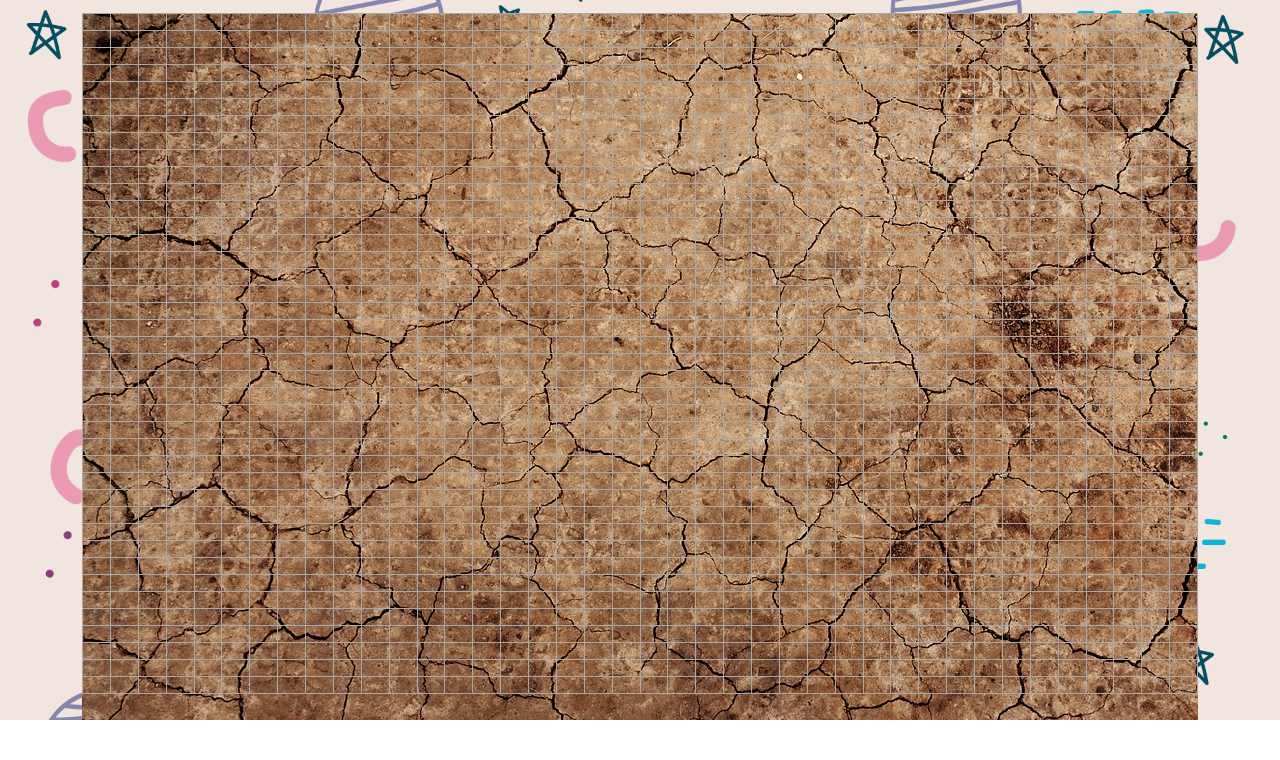
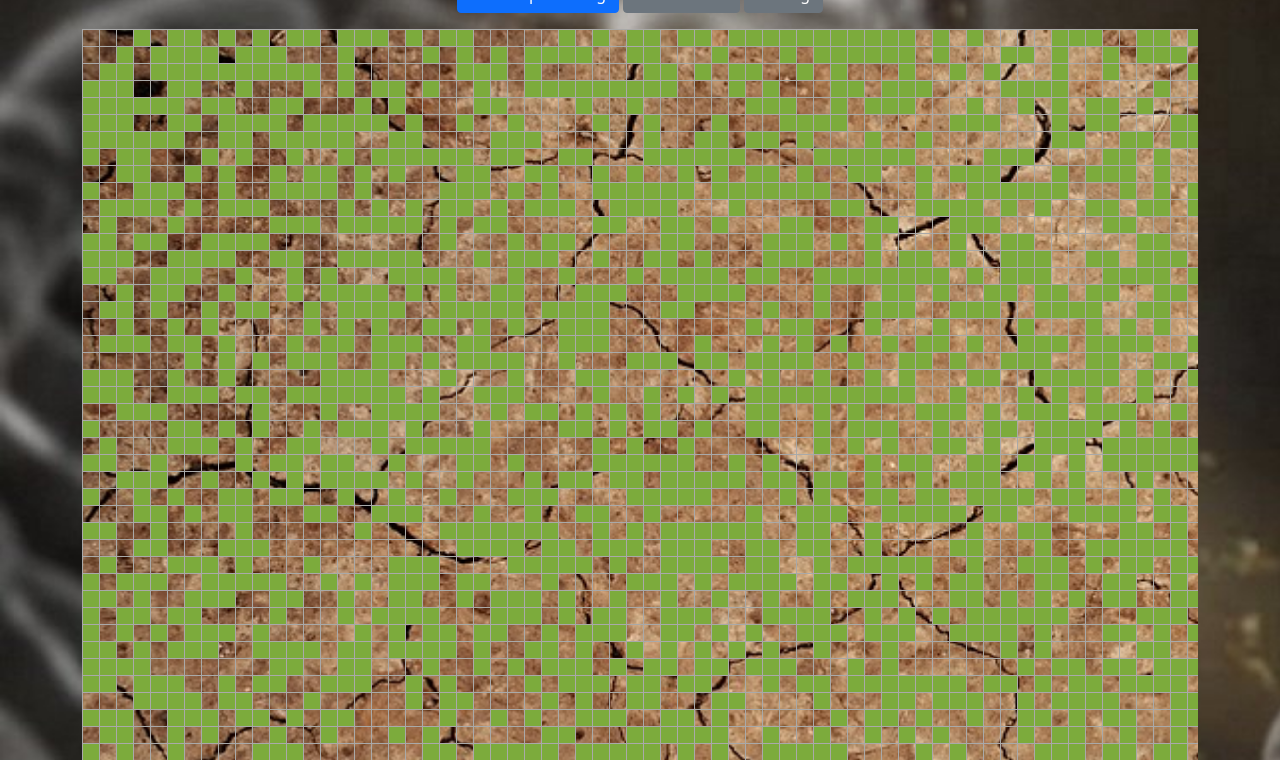
Before and after one commit to simonecardile/game-of-life, a plain HTML site: page index.html in a window 1280 px wide. Shown: the part 97-857 px from the top of the page. Before the commit the page ends 817 px from the top, so only its background shows below. Drawn offline with nearby package versions, Linux system fonts and the light colour scheme.

Commit message:
no message

```diff
--- a/css/gol.css
+++ b/css/gol.css
@@ -1,17 +1,23 @@
 html,
 body {
-	height: 100%;
+  min-height: 100%;
 }
 
 body {
-	background-image: url("/img/space.png");
+  background-image: url("/img/dna.jpg");
   background-repeat: no-repeat;
   background-size: cover;
 }
 
 #world {
-	padding-bottom: 10px;
-	background-image: url(/img/arid.jpg);
+  margin-bottom: 15px;
+  background-image: url("/img/arid.jpg");
+  background-repeat: no-repeat;
+  background-size: cover;
+}
+
+#world table {
+  margin-bottom: 0;
 }
 
 #world td {
@@ -25,5 +31,5 @@ body {
 }
 
 #world td.alive {
-	background-color: #7CAB3C;
+  background-color: #7cab3c;
 }
--- a/index.html
+++ b/index.html
@@ -21,8 +21,8 @@
 	</head>
 	<body>
 		<div class="container">
-			<h1>Game of Life</h1>
-			<div class="text-center mt-2">
+			<h1 class="text-white mt-2">Game of Life</h1>
+			<div class="text-center mt-3 mb-3">
 				<input type="button" class="btn btn-primary" id="startStopButton" value="Start Reproducing" />
 				<input type="button" class="btn btn-secondary" id="resetButton" value="Reset World" />
 				<input type="button" class="btn btn-secondary" id="settingsButton" value="Setting" />
@@ -40,15 +40,15 @@
 						<div class="row">
 							<div class="col-md-6 mb-2">
 								<label for="rows" class="form-label">Rows</label>
-								<input type="number" class="form-control" step="1" min="1" id="rows" value="40" />
+								<input type="number" class="form-control" step="1" min="1" id="rows" value="100" />
 							</div>
 							<div class="col-md-6 mb-2">
 								<label for="cols" class="form-label">Cols</label>
-								<input type="number" class="form-control" step="1" min="1" id="cols" value="40" />
+								<input type="number" class="form-control" step="1" min="1" id="cols" value="100" />
 							</div>
 							<div class="col-md-6 mb-2">
 								<label for="evolutionSpeed" class="form-label">Evolution Speed</label>
-								<input type="number" class="form-control" step="1" min="1" id="evolutionSpeed" value="500" />
+								<input type="number" class="form-control" step="1" min="1" id="evolutionSpeed" value="1000" />
 							</div>
 						</div>
 					</div>
--- a/js/gol.js
+++ b/js/gol.js
@@ -43,7 +43,6 @@ function createWorld() {
 	let world = document.querySelector('#world');
 	world.innerHTML = '';
 	world.classList.add('table-responsive');
-	world.classList.add('mt-3');
 	let tbl = document.createElement('table');
 	tbl.setAttribute('id', 'worldGridTable');
 	tbl.setAttribute('class', 'table');
@@ -75,8 +74,9 @@ function createGenArrays() {
 function initGenArrays() {
 	for (let i = 0; i < rows; i++) {
 		for (let j = 0; j < cols; j++) {
-			currGen[i][j] = 0;
-			nextGen[i][j] = 0;
+			let ramdonValue = Math.round(Math.random() * 1);
+			currGen[i][j] = ramdonValue;
+			nextGen[i][j] = ramdonValue;
 		}
 	}
 }
```
Lines whose indentation alone changed are shown as unchanged.
